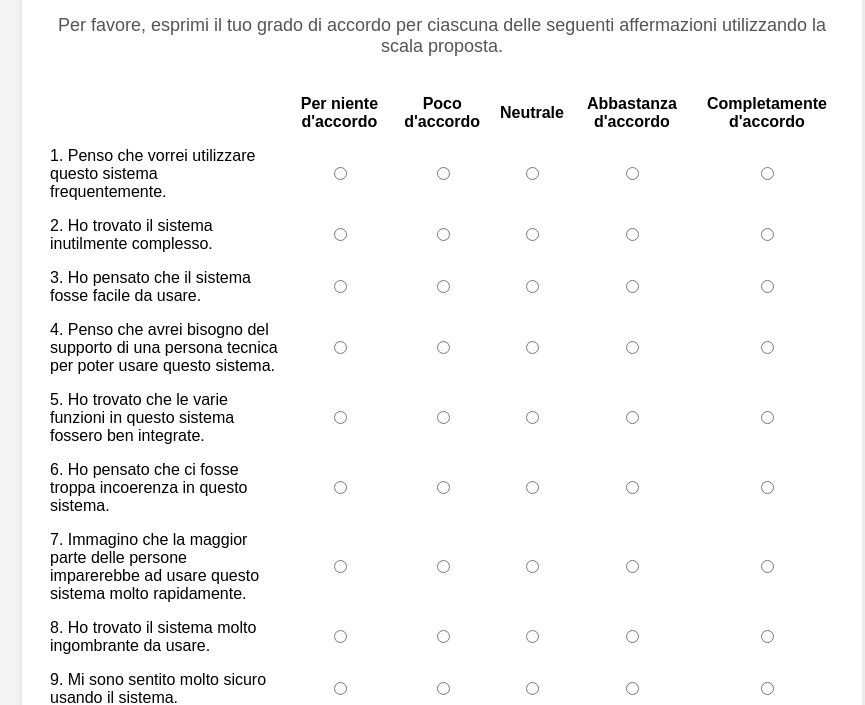
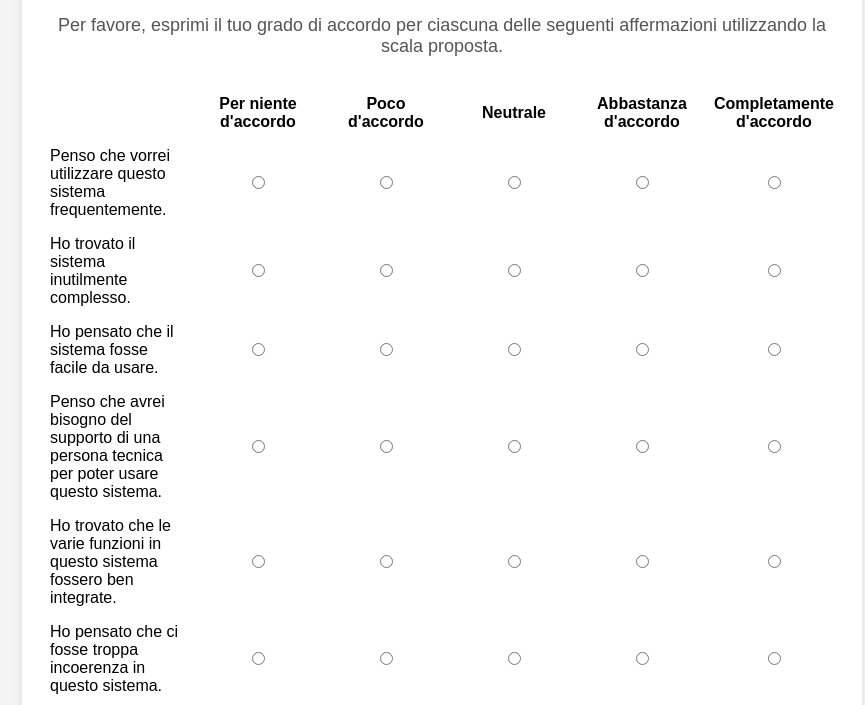
Before and after one commit to lelox93/NASA_TLX_TaInCo, a plain HTML site: page sus.html in a window 1280 px wide. Shown: the part 109-814 px from the top of the page, without its empty margins (198-1063 px from the left). Drawn offline with Linux system fonts and the light colour scheme.

Commit message:
Enhance SUS Questionnaire layout and localization support

```diff
--- a/sus.html
+++ b/sus.html
@@ -48,10 +48,13 @@
       border-collapse: collapse;
       margin-top: 30px;
     }
+    colgroup col:nth-child(n+2) {
+      width: 16%;
+    }
     th, td {
-      border: none;
       padding: 8px;
       text-align: center;
+      vertical-align: middle;
     }
     th:first-child,
     td:first-child {
@@ -86,6 +89,14 @@
 
     <form id="susForm">
       <table id="susTable">
+        <colgroup>
+          <col style="width: auto;">
+          <col>
+          <col>
+          <col>
+          <col>
+          <col>
+        </colgroup>
         <thead>
           <tr>
             <th></th>
@@ -194,21 +205,24 @@
   </div>
 
   <script>
+    // Conserviamo la lingua corrente per l'alert
+    let currentLang = "it";
+
     // Traduzioni per il questionario SUS
     const translations = {
       "it": {
         "title": "Questionario SUS",
         "description": "Per favore, esprimi il tuo grado di accordo per ciascuna delle seguenti affermazioni utilizzando la scala proposta.",
-        "question1": "1. Penso che vorrei utilizzare questo sistema frequentemente.",
-        "question2": "2. Ho trovato il sistema inutilmente complesso.",
-        "question3": "3. Ho pensato che il sistema fosse facile da usare.",
-        "question4": "4. Penso che avrei bisogno del supporto di una persona tecnica per poter usare questo sistema.",
-        "question5": "5. Ho trovato che le varie funzioni in questo sistema fossero ben integrate.",
-        "question6": "6. Ho pensato che ci fosse troppa incoerenza in questo sistema.",
-        "question7": "7. Immagino che la maggior parte delle persone imparerebbe ad usare questo sistema molto rapidamente.",
-        "question8": "8. Ho trovato il sistema molto ingombrante da usare.",
-        "question9": "9. Mi sono sentito molto sicuro usando il sistema.",
-        "question10": "10. Ho dovuto imparare molte cose prima di poter iniziare ad utilizzare il sistema.",
+        "question1": "Penso che vorrei utilizzare questo sistema frequentemente.",
+        "question2": "Ho trovato il sistema inutilmente complesso.",
+        "question3": "Ho pensato che il sistema fosse facile da usare.",
+        "question4": "Penso che avrei bisogno del supporto di una persona tecnica per poter usare questo sistema.",
+        "question5": "Ho trovato che le varie funzioni in questo sistema fossero ben integrate.",
+        "question6": "Ho pensato che ci fosse troppa incoerenza in questo sistema.",
+        "question7": "Immagino che la maggior parte delle persone imparerebbe ad usare questo sistema molto rapidamente.",
+        "question8": "Ho trovato il sistema molto ingombrante da usare.",
+        "question9": "Mi sono sentito molto sicuro usando il sistema.",
+        "question10": "Ho dovuto imparare molte cose prima di poter iniziare ad utilizzare il sistema.",
         "submitBtn": "Invia risposte",
         "mainMenu": "Menu principale",
         "scale1": "Per niente d'accordo",
@@ -220,16 +234,16 @@
       "en": {
         "title": "SUS Questionnaire",
         "description": "Please indicate your level of agreement for each of the following statements using the scale provided.",
-        "question1": "1. I think that I would like to use this system frequently.",
-        "question2": "2. I found the system unnecessarily complex.",
-        "question3": "3. I thought the system was easy to use.",
-        "question4": "4. I think that I would need the support of a technical person to be able to use this system.",
-        "question5": "5. I found the various functions in this system were well integrated.",
-        "question6": "6. I thought there was too much inconsistency in this system.",
-        "question7": "7. I would imagine that most people would learn to use this system very quickly.",
-        "question8": "8. I found the system very cumbersome to use.",
-        "question9": "9. I felt very confident using the system.",
-        "question10": "10. I needed to learn a lot of things before I could get going with this system.",
+        "question1": "I think that I would like to use this system frequently.",
+        "question2": "I found the system unnecessarily complex.",
+        "question3": "I thought the system was easy to use.",
+        "question4": "I think that I would need the support of a technical person to be able to use this system.",
+        "question5": "I found the various functions in this system were well integrated.",
+        "question6": "I thought there was too much inconsistency in this system.",
+        "question7": "I would imagine that most people would learn to use this system very quickly.",
+        "question8": "I found the system very cumbersome to use.",
+        "question9": "I felt very confident using the system.",
+        "question10": "I needed to learn a lot of things before I could get going with this system.",
         "submitBtn": "Submit Responses",
         "mainMenu": "Main Menu",
         "scale1": "Strongly Disagree",
@@ -241,6 +255,7 @@
     };
 
     function applyLanguage(lang) {
+      currentLang = lang;
       document.getElementById("title").innerHTML = translations[lang].title;
       document.getElementById("description").innerHTML = translations[lang].description;
       document.getElementById("question1").innerHTML = translations[lang].question1;
@@ -269,7 +284,11 @@
       for (let i = 1; i <= 10; i++) {
         let answer = document.querySelector('input[name="q' + i + '"]:checked');
         if (!answer) {
-          alert("Per favore, rispondi alla domanda " + i + ".");
+          if (currentLang === "en") {
+            alert("Please answer question " + i + ".");
+          } else {
+            alert("Per favore, rispondi alla domanda " + i + ".");
+          }
           return;
         }
         responses.push(answer.value);
```
